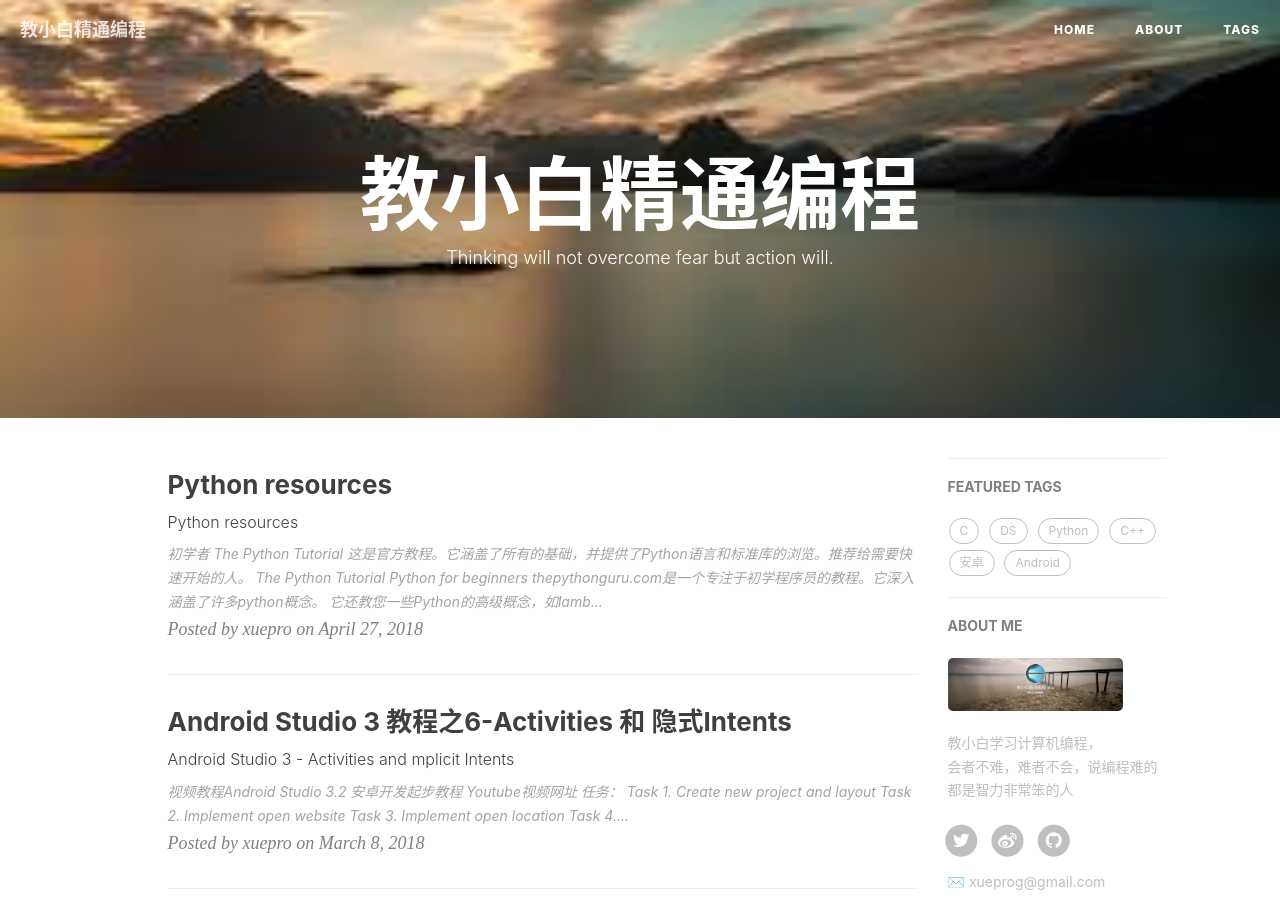
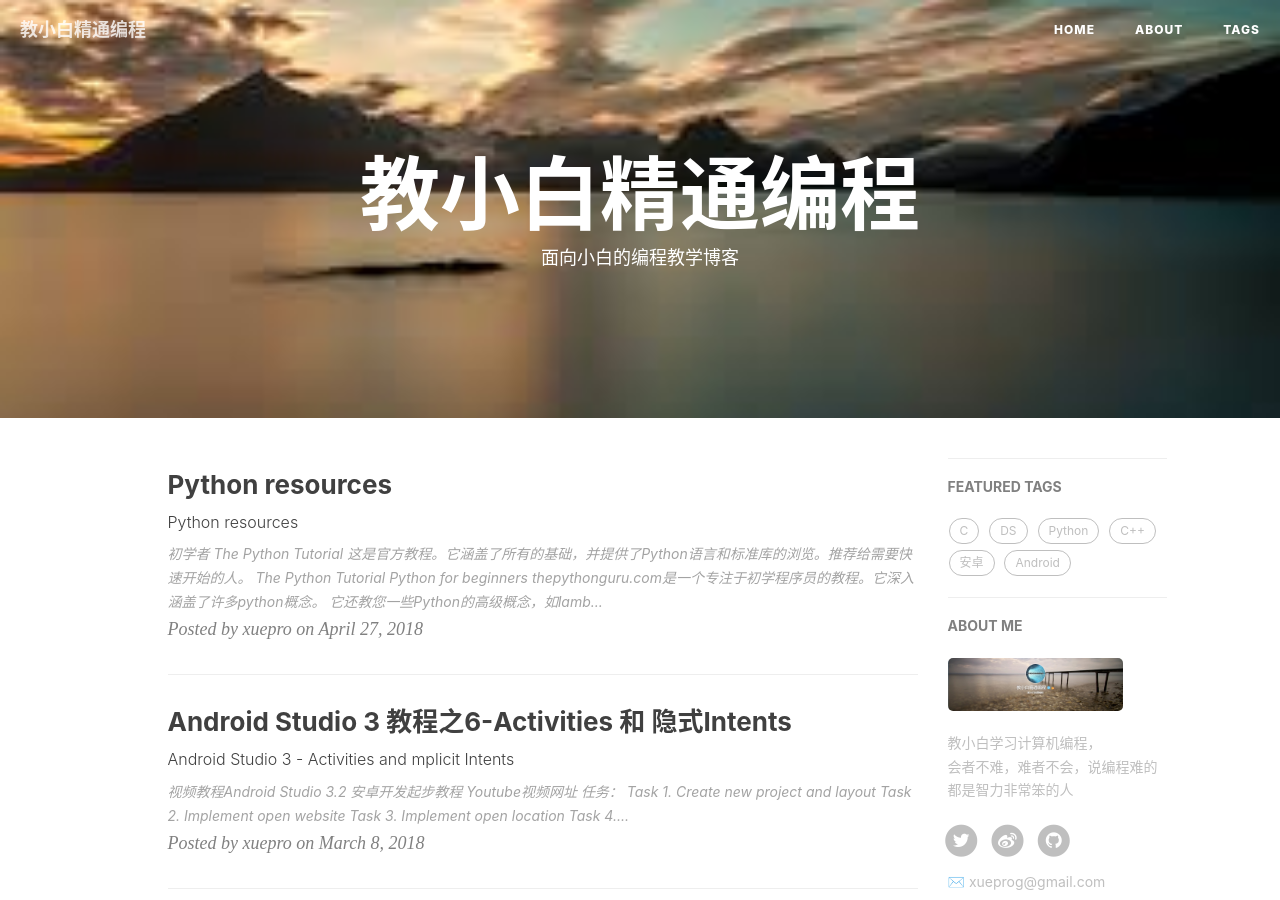
Before and after one commit to xuepro/xuepro.github.io, a Jekyll site: the page built from index.html, in a window 1280 px wide and 900 px high. Built offline with Jekyll 4.4.1, drawn with Linux system fonts in a browser that asks for light colours; nearby versions of some CDN libraries; the list of posts is cut into pages by our own code; comment, search, counter and statistics services are not loaded.

Commit message:
Update index.html

```diff
--- a/index.html
+++ b/index.html
@@ -1,6 +1,6 @@
 ---
 layout: page
-description: "Thinking will not overcome fear but action will."
+description: "面向小白的编程教学博客"
 ---
 
 {% for post in paginator.posts %}
```
